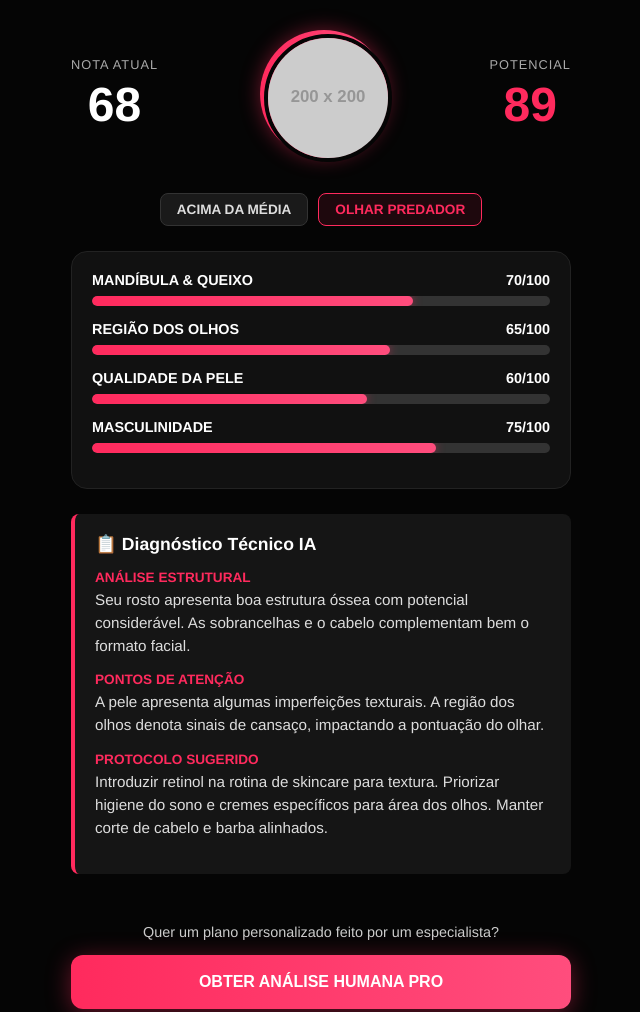
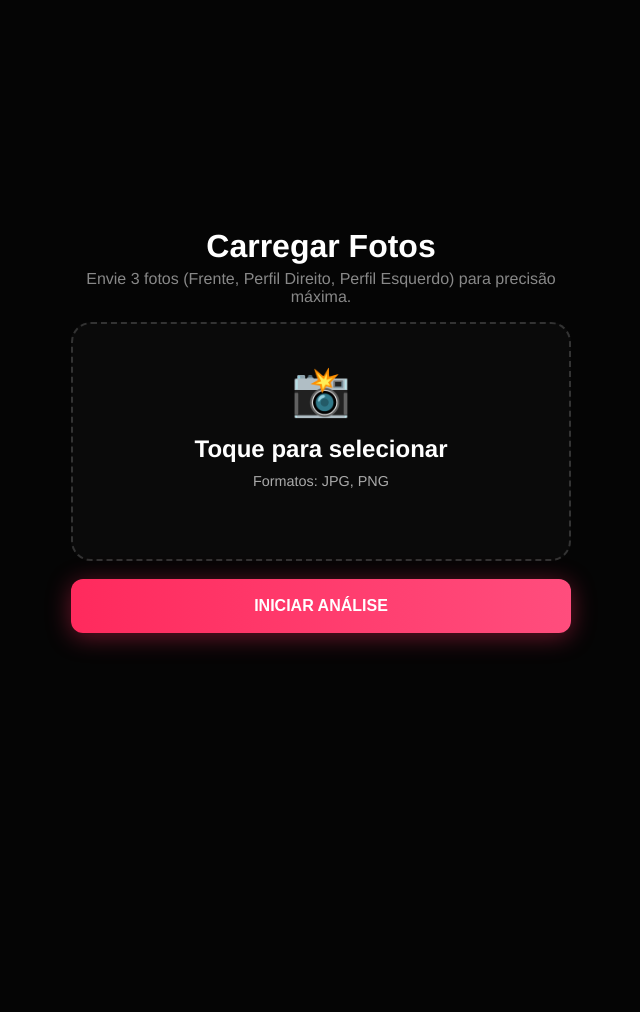
Before and after one commit to gamafluency-dotcom/lookslevel-app, a website: page resultado-pro.html in a window 1280 px wide. Shown: the top 1012 px of the page, without its empty margins (319-959 px from the left). After the commit the page ends 840 px from the top, so only its background shows below. Drawn offline with Linux system fonts and the light colour scheme; placeholder pictures from the web are drawn by us.

Commit message:
Update resultado-pro.html

```diff
--- a/resultado-pro.html
+++ b/resultado-pro.html
@@ -3,13 +3,13 @@
 <head>
     <meta charset="UTF-8">
     <meta name="viewport" content="width=device-width, initial-scale=1.0">
-    <title>Resultado da Análise - LooksLevel</title>
+    <title>Análise Facial - LooksLevel</title>
     <style>
         /* --- CONFIGURAÇÕES GERAIS --- */
         :root {
-            --bg-color: #050505; /* Fundo quase preto */
-            --card-bg: #111111; /* Fundo dos cartões */
-            --primary-color: #FF2A5D; /* Rosa Neon Principal */
+            --bg-color: #050505;
+            --card-bg: #111111;
+            --primary-color: #FF2A5D;
             --primary-gradient: linear-gradient(90deg, #FF2A5D 0%, #FF4D7D 100%);
             --text-color: #ffffff;
             --text-secondary: #aaaaaa;
@@ -24,171 +24,67 @@
             padding: 20px;
             display: flex;
             justify-content: center;
+            min-height: 100vh;
+            align-items: center; /* Centraliza verticalmente */
         }
 
         .container {
-            max-width: 500px; /* Foco em mobile */
+            max-width: 500px;
             width: 100%;
             display: flex;
             flex-direction: column;
             gap: 25px;
+            position: relative;
         }
 
-        /* --- CABEÇALHO COM FOTO E NOTAS --- */
-        .header-score {
-            display: flex;
-            align-items: center;
-            justify-content: space-between;
-            padding: 10px 0;
+        /* Classes utilitárias para esconder/mostrar telas */
+        .hidden {
+            display: none !important;
         }
 
-        .score-block {
-            text-align: center;
+        .fade-in {
+            animation: fadeIn 0.8s ease-in;
         }
 
-        .score-label {
-            font-size: 0.8rem;
-            color: var(--text-secondary);
-            text-transform: uppercase;
-            letter-spacing: 1px;
-            margin-bottom: 5px;
+        @keyframes fadeIn {
+            from { opacity: 0; transform: translateY(20px); }
+            to { opacity: 1; transform: translateY(0); }
         }
 
-        .score-number {
-            font-size: 3rem;
-            font-weight: 800;
+        /* --- TELA 1: UPLOAD --- */
+        .upload-area {
+            border: 2px dashed #333;
+            border-radius: 20px;
+            padding: 40px 20px;
+            text-align: center;
+            cursor: pointer;
+            transition: border-color 0.3s;
+            background: #0a0a0a;
         }
 
-        .score-number.pink { color: var(--primary-color); }
-
-        .profile-img-container {
-            position: relative;
-            width: 120px;
-            height: 120px;
-            border-radius: 50%;
-            padding: 4px;
-            background: var(--primary-gradient); /* Borda Neon */
-            box-shadow: 0 0 20px rgba(255, 42, 93, 0.4);
+        .upload-area:hover {
+            border-color: var(--primary-color);
         }
 
-        .profile-img {
-            width: 100%;
-            height: 100%;
-            border-radius: 50%;
-            object-fit: cover;
-            border: 4px solid var(--bg-color); /* Separação interna */
+        .upload-icon {
+            font-size: 3rem;
+            margin-bottom: 15px;
+            display: block;
         }
 
-        /* --- CLASSIFICAÇÃO (BADGES) --- */
-        .badges {
-            display: flex;
-            justify-content: center;
-            gap: 10px;
+        .upload-title {
+            font-size: 1.5rem;
+            font-weight: bold;
+            margin-bottom: 10px;
         }
 
-        .badge {
-            background-color: #1a1a1a;
-            border: 1px solid #333;
-            color: #ddd;
-            padding: 8px 16px;
-            border-radius: 8px;
-            font-size: 0.85rem;
-            font-weight: 600;
-            text-transform: uppercase;
+        .upload-desc {
+            color: var(--text-secondary);
+            font-size: 0.9rem;
+            margin-bottom: 30px;
         }
 
-        .badge.highlight {
-            background: rgba(255, 42, 93, 0.1);
-            border-color: var(--primary-color);
-            color: var(--primary-color);
-        }
-
-        /* --- BARRAS DE PROGRESSO --- */
-        .stats-card {
-            background-color: var(--card-bg);
-            border-radius: 16px;
-            padding: 20px;
-            border: 1px solid #222;
-        }
-
-        .stat-item {
-            margin-bottom: 15px;
-        }
-
-        .stat-header {
-            display: flex;
-            justify-content: space-between;
-            margin-bottom: 8px;
-            font-size: 0.9rem;
-            font-weight: 700;
-            text-transform: uppercase;
-        }
-
-        .progress-bg {
-            background-color: #333;
-            height: 10px;
-            border-radius: 5px;
-            overflow: hidden;
-        }
-
-        .progress-fill {
-            height: 100%;
-            background: var(--primary-gradient);
-            border-radius: 5px;
-            box-shadow: 0 0 10px rgba(255, 42, 93, 0.5); /* Efeito Glow */
-        }
-
-        /* --- DIAGNÓSTICO TÉCNICO (Formatado) --- */
-        .diagnosis-card {
-            background-color: #151515;
-            border-left: 4px solid var(--primary-color);
-            border-radius: 8px;
-            padding: 20px;
-        }
-
-        .diagnosis-title {
-            font-size: 1.1rem;
-            font-weight: bold;
-            margin-bottom: 15px;
-            display: flex;
-            align-items: center;
-            gap: 8px;
-        }
-
-        .diagnosis-section {
-            margin-bottom: 15px;
-        }
-
-        .diagnosis-label {
-            color: var(--primary-color);
-            font-weight: bold;
-            font-size: 0.85rem;
-            margin-bottom: 4px;
-            display: block;
-            text-transform: uppercase;
-        }
-
-        .diagnosis-text {
-            color: #ddd;
-            font-size: 0.95rem;
-            line-height: 1.5;
-            margin: 0;
-        }
-
-        /* --- CTA: ANÁLISE HUMANA --- */
-        .cta-container {
-            text-align: center;
-            margin-top: 10px;
-            margin-bottom: 40px;
-        }
-
-        .cta-text {
-            color: #ccc;
-            font-size: 0.9rem;
-            margin-bottom: 15px;
-        }
-
-        .btn-human {
+        .btn-main {
             background: var(--primary-gradient);
             color: white;
             border: none;
@@ -200,13 +96,65 @@
             border-radius: 12px;
             cursor: pointer;
             box-shadow: 0 4px 25px rgba(255, 42, 93, 0.4);
-            transition: transform 0.2s, box-shadow 0.2s;
+            transition: transform 0.2s;
         }
 
-        .btn-human:hover {
-            transform: translateY(-2px);
-            box-shadow: 0 6px 30px rgba(255, 42, 93, 0.6);
+        .btn-main:active {
+            transform: scale(0.98);
         }
+
+        /* --- TELA 2: LOADING (Animação) --- */
+        .loading-screen {
+            text-align: center;
+            padding: 50px 0;
+        }
+
+        .scanner {
+            width: 100px;
+            height: 100px;
+            border: 4px solid #333;
+            border-top: 4px solid var(--primary-color);
+            border-radius: 50%;
+            margin: 0 auto 30px auto;
+            animation: spin 1s linear infinite;
+        }
+
+        .loading-text {
+            font-size: 1.2rem;
+            letter-spacing: 2px;
+            animation: pulse 1.5s infinite;
+        }
+
+        @keyframes spin { 0% { transform: rotate(0deg); } 100% { transform: rotate(360deg); } }
+        @keyframes pulse { 0% { opacity: 0.5; } 50% { opacity: 1; } 100% { opacity: 0.5; } }
+
+        /* --- TELA 3: RESULTADO (Estilos anteriores) --- */
+        .header-score { display: flex; align-items: center; justify-content: space-between; padding: 10px 0; }
+        .score-block { text-align: center; }
+        .score-label { font-size: 0.8rem; color: var(--text-secondary); text-transform: uppercase; letter-spacing: 1px; margin-bottom: 5px; }
+        .score-number { font-size: 3rem; font-weight: 800; }
+        .score-number.pink { color: var(--primary-color); }
+        .profile-img-container { width: 120px; height: 120px; border-radius: 50%; padding: 4px; background: var(--primary-gradient); box-shadow: 0 0 20px rgba(255, 42, 93, 0.4); margin: 0 auto; }
+        .profile-img { width: 100%; height: 100%; border-radius: 50%; object-fit: cover; border: 4px solid var(--bg-color); }
+
+        .badges { display: flex; justify-content: center; gap: 10px; margin-top: 10px;}
+        .badge { background-color: #1a1a1a; border: 1px solid #333; color: #ddd; padding: 8px 16px; border-radius: 8px; font-size: 0.85rem; font-weight: 600; text-transform: uppercase; }
+        .badge.highlight { background: rgba(255, 42, 93, 0.1); border-color: var(--primary-color); color: var(--primary-color); }
+
+        .stats-card { background-color: var(--card-bg); border-radius: 16px; padding: 20px; border: 1px solid #222; }
+        .stat-item { margin-bottom: 15px; }
+        .stat-header { display: flex; justify-content: space-between; margin-bottom: 8px; font-size: 0.9rem; font-weight: 700; text-transform: uppercase; }
+        .progress-bg { background-color: #333; height: 10px; border-radius: 5px; overflow: hidden; }
+        .progress-fill { height: 100%; background: var(--primary-gradient); border-radius: 5px; box-shadow: 0 0 10px rgba(255, 42, 93, 0.5); width: 0%; transition: width 1.5s ease-out; }
+
+        .diagnosis-card { background-color: #151515; border-left: 4px solid var(--primary-color); border-radius: 8px; padding: 20px; }
+        .diagnosis-title { font-size: 1.1rem; font-weight: bold; margin-bottom: 15px; display: flex; align-items: center; gap: 8px; }
+        .diagnosis-section { margin-bottom: 15px; }
+        .diagnosis-label { color: var(--primary-color); font-weight: bold; font-size: 0.85rem; margin-bottom: 4px; display: block; text-transform: uppercase; }
+        .diagnosis-text { color: #ddd; font-size: 0.95rem; line-height: 1.5; margin: 0; }
+
+        .cta-container { text-align: center; margin-top: 10px; margin-bottom: 40px; }
+        .cta-text { color: #ccc; font-size: 0.9rem; margin-bottom: 15px; }
 
     </style>
 </head>
@@ -214,6 +162,27 @@
 
     <div class="container">
 
+        <div id="screen-upload" class="fade-in">
+            <h1 style="text-align: center; margin-bottom: 5px;">Carregar Fotos</h1>
+            <p style="text-align: center; color: #888; margin-top: 0;">Envie 3 fotos (Frente, Perfil Direito, Perfil Esquerdo) para precisão máxima.</p>
+
+            <div class="upload-area" onclick="triggerUpload()">
+                <span class="upload-icon">📸</span>
+                <div class="upload-title">Toque para selecionar</div>
+                <div class="upload-desc">Formatos: JPG, PNG</div>
+            </div>
+
+            <br>
+            <button class="btn-main" onclick="startAnalysis()">INICIAR ANÁLISE</button>
+        </div>
+
+        <div id="screen-loading" class="loading-screen hidden">
+            <div class="scanner"></div>
+            <div class="loading-text">PROCESSANDO DADOS BIOMÉTRICOS...</div>
+            <p style="color: #666; font-size: 0.8rem; margin-top: 10px;">Analisando estrutura óssea e simetria</p>
+        </div>
+
+        <div id="screen-result" class="hidden">
             <div class="header-score">
                 <div class="score-block">
                     <div class="score-label">Nota Atual</div>
@@ -231,75 +200,95 @@
             </div>
 
             <div class="badges">
-            <div class="badge">Acima da Média</div> <div class="badge highlight">Olhar Predador</div> </div>
+                <div class="badge">Acima da Média</div>
+                <div class="badge highlight">Olhar Predador</div>
+            </div>
+
+            <br>
 
             <div class="stats-card">
                 <div class="stat-item">
-                <div class="stat-header">
-                    <span>Mandíbula & Queixo</span>
-                    <span>70/100</span>
+                    <div class="stat-header"><span>Mandíbula & Queixo</span><span>70/100</span></div>
+                    <div class="progress-bg"><div class="progress-fill" data-width="70%"></div></div>
                 </div>
-                <div class="progress-bg">
-                    <div class="progress-fill" style="width: 70%;"></div>
+                <div class="stat-item">
+                    <div class="stat-header"><span>Região dos Olhos</span><span>65/100</span></div>
+                    <div class="progress-bg"><div class="progress-fill" data-width="65%"></div></div>
+                </div>
+                <div class="stat-item">
+                    <div class="stat-header"><span>Qualidade da Pele</span><span>60/100</span></div>
+                    <div class="progress-bg"><div class="progress-fill" data-width="60%"></div></div>
+                </div>
+                <div class="stat-item">
+                    <div class="stat-header"><span>Masculinidade</span><span>75/100</span></div>
+                    <div class="progress-bg"><div class="progress-fill" data-width="75%"></div></div>
                 </div>
             </div>
 
-            <div class="stat-item">
-                <div class="stat-header">
-                    <span>Região dos Olhos</span>
-                    <span>65/100</span>
-                </div>
-                <div class="progress-bg">
-                    <div class="progress-fill" style="width: 65%;"></div>
-                </div>
-            </div>
-
-            <div class="stat-item">
-                <div class="stat-header">
-                    <span>Qualidade da Pele</span>
-                    <span>60/100</span>
-                </div>
-                <div class="progress-bg">
-                    <div class="progress-fill" style="width: 60%;"></div>
-                </div>
-            </div>
-
-            <div class="stat-item">
-                <div class="stat-header">
-                    <span>Masculinidade</span>
-                    <span>75/100</span>
-                </div>
-                <div class="progress-bg">
-                    <div class="progress-fill" style="width: 75%;"></div>
-                </div>
-            </div>
-        </div>
+            <br>
 
             <div class="diagnosis-card">
                 <div class="diagnosis-title">📋 Diagnóstico Técnico IA</div>
-
                 <div class="diagnosis-section">
                     <span class="diagnosis-label">Análise Estrutural</span>
                     <p class="diagnosis-text">Seu rosto apresenta boa estrutura óssea com potencial considerável. As sobrancelhas e o cabelo complementam bem o formato facial.</p>
                 </div>
-
                 <div class="diagnosis-section">
                     <span class="diagnosis-label">Pontos de Atenção</span>
                     <p class="diagnosis-text">A pele apresenta algumas imperfeições texturais. A região dos olhos denota sinais de cansaço, impactando a pontuação do olhar.</p>
                 </div>
-
                 <div class="diagnosis-section">
                     <span class="diagnosis-label">Protocolo Sugerido</span>
-                <p class="diagnosis-text">Introduzir retinol na rotina de skincare para textura. Priorizar higiene do sono e cremes específicos para área dos olhos. Manter corte de cabelo e barba alinhados.</p>
+                    <p class="diagnosis-text">Introduzir retinol na rotina de skincare para textura. Priorizar higiene do sono e cremes específicos para área dos olhos.</p>
                 </div>
             </div>
 
+            <br>
+
             <div class="cta-container">
                 <p class="cta-text">Quer um plano personalizado feito por um especialista?</p>
-            <button class="btn-human">OBTER ANÁLISE HUMANA PRO</button>
+                <button class="btn-main">OBTER ANÁLISE HUMANA PRO</button>
+            </div>
         </div>
 
     </div>
 
+    <script>
+        // Função apenas visual para clicar na área de upload
+        function triggerUpload() {
+            alert("Em um app real, isso abriria a galeria de fotos.");
+        }
+
+        function startAnalysis() {
+            // 1. Esconde a tela de Upload
+            document.getElementById('screen-upload').classList.add('hidden');
+
+            // 2. Mostra a tela de Loading
+            document.getElementById('screen-loading').classList.remove('hidden');
+
+            // 3. Simula o tempo de processamento da IA (3 segundos)
+            setTimeout(function() {
+                // Esconde loading
+                document.getElementById('screen-loading').classList.add('hidden');
+
+                // Mostra resultado com animação
+                const resultScreen = document.getElementById('screen-result');
+                resultScreen.classList.remove('hidden');
+                resultScreen.classList.add('fade-in');
+
+                // Anima as barras de progresso
+                animateBars();
+
+            }, 3000); // 3000ms = 3 segundos
+        }
+
+        function animateBars() {
+            const bars = document.querySelectorAll('.progress-fill');
+            bars.forEach(bar => {
+                const width = bar.getAttribute('data-width');
+                bar.style.width = width;
+            });
+        }
+    </script>
 </body>
 </html>
```
Lines whose indentation alone changed are shown as unchanged.
